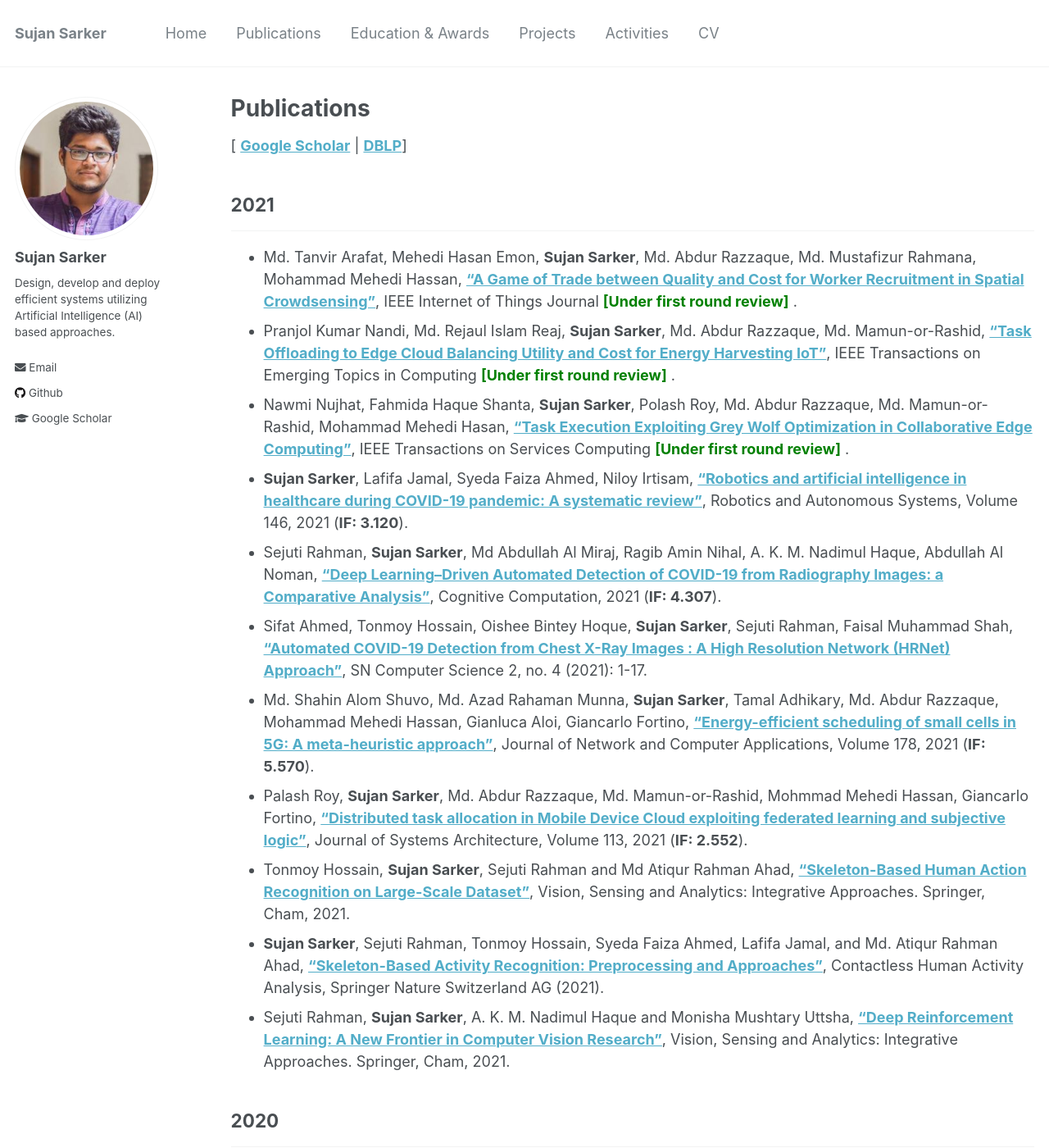
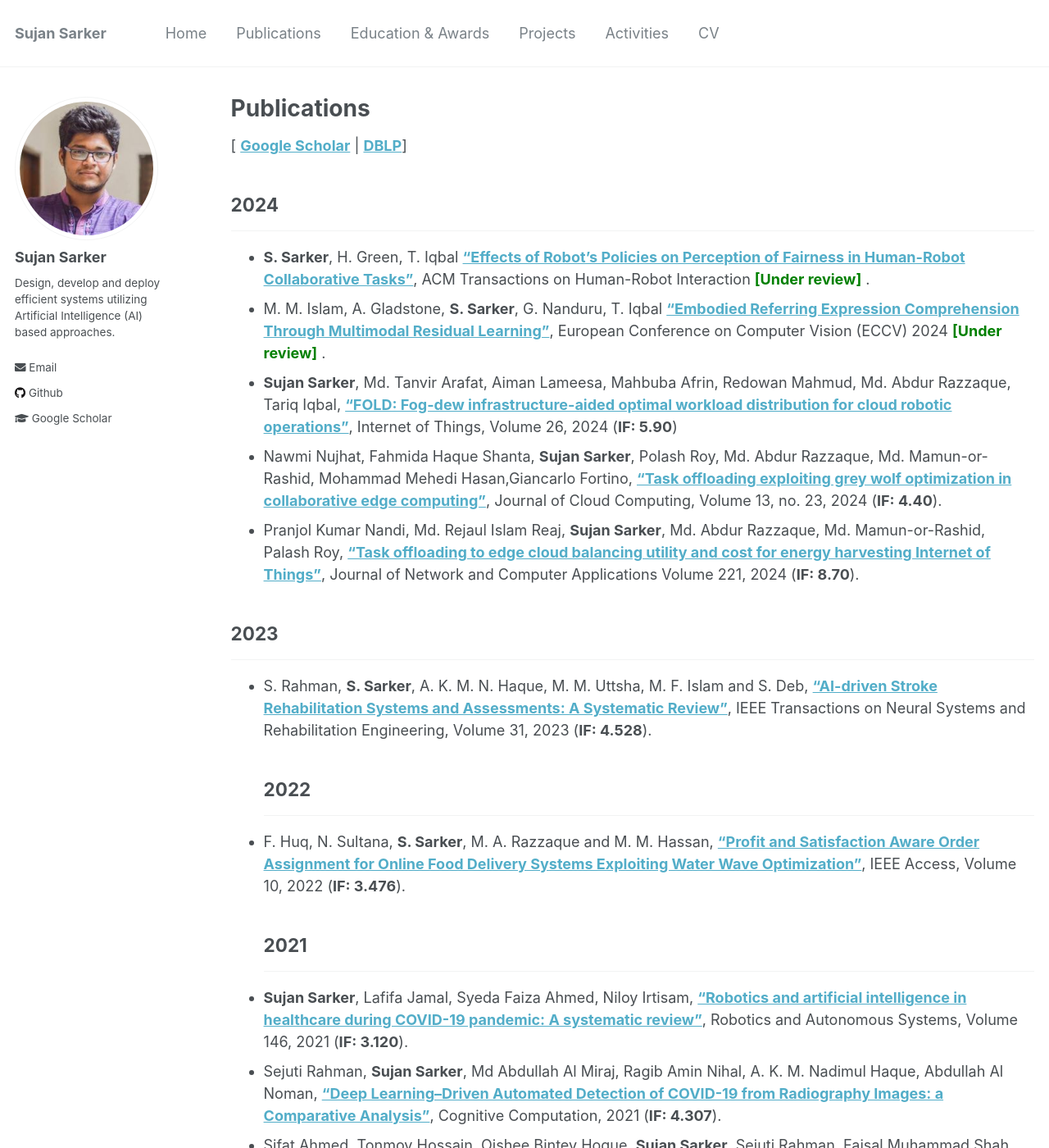
Before and after one commit to sujan-sarker/sujan-sarker.github.io, a Jekyll site: the page built from _pages/publications.md, in a window 1280 px wide and 1400 px high. Shown: the whole window at 82% size. Built offline with Jekyll 4.4.1, drawn with Linux system fonts in a browser that asks for light colours.

Commit message:
Update publications.md

```diff
--- a/_pages/publications.md
+++ b/_pages/publications.md
@@ -7,13 +7,25 @@ author_profile: true
 
 [ [**Google Scholar**](https://scholar.google.com/citations?hl=en&user=uCSts6gAAAAJ&view_op=list_works&sortby=pubdate) \| [**DBLP**](https://dblp.org/pid/183/5530.html)]
 
+## 2024
+-----------
+* **S. Sarker**, H. Green, T. Iqbal [**"Effects of Robot’s Policies on Perception of Fairness in Human-Robot Collaborative Tasks"**](#), ACM Transactions on Human-Robot Interaction <span style ="color:Green"> **[Under review]** </span>.
+* M. M. Islam, A. Gladstone, **S. Sarker**, G. Nanduru, T. Iqbal [**"Embodied Referring Expression Comprehension Through Multimodal Residual Learning"**](#), European Conference on Computer Vision (ECCV) 2024 <span style ="color:Green"> **[Under review]** </span>.
+<!--* Md. Tanvir Arafat, Mehedi Hasan Emon, **Sujan Sarker**, Md. Abdur Razzaque, Md. Mustafizur
+Rahmana, Mohammad Mehedi Hassan, [**"A Game of Trade between Quality and Cost for Worker
+Recruitment in Spatial Crowdsensing"**](#), IEEE Internet of Things Journal <span style ="color:Green"> **[Under first round review]** </span>.-->
+* **Sujan Sarker**, Md. Tanvir Arafat, Aiman Lameesa, Mahbuba Afrin, Redowan Mahmud, Md. Abdur Razzaque, Tariq Iqbal, [**"FOLD: Fog-dew infrastructure-aided optimal workload distribution for cloud robotic operations"**](#), Internet of Things, Volume 26, 2024 (**IF: 5.90**)
+* Nawmi Nujhat, Fahmida Haque Shanta, **Sujan Sarker**, Polash Roy, Md. Abdur Razzaque, Md. Mamun-or-Rashid, Mohammad Mehedi Hasan,Giancarlo Fortino, [**"Task offloading exploiting grey wolf optimization in collaborative edge computing"**](#), Journal of Cloud Computing, Volume 13, no. 23, 2024 (**IF: 4.40**).
+* Pranjol Kumar Nandi, Md. Rejaul Islam Reaj, **Sujan Sarker**, Md. Abdur Razzaque, Md. Mamun-or-Rashid, Palash Roy, [**"Task offloading to edge cloud balancing utility and cost for energy harvesting Internet of Things"**](#), Journal of Network and Computer Applications Volume 221, 2024 (**IF: 8.70**).
+
+## 2023
+-----------
+* S. Rahman, **S. Sarker**, A. K. M. N. Haque, M. M. Uttsha, M. F. Islam and S. Deb, [**"AI-driven Stroke Rehabilitation Systems and Assessments: A Systematic Review"**](#), IEEE Transactions on Neural Systems and Rehabilitation Engineering, Volume 31, 2023 (**IF: 4.528**).
+## 2022
+-----------
+* F. Huq, N. Sultana, **S. Sarker**, M. A. Razzaque and M. M. Hassan, [**"Profit and Satisfaction Aware Order Assignment for Online Food Delivery Systems Exploiting Water Wave Optimization"**](#), IEEE Access, Volume 10, 2022 (**IF: 3.476**).
 ## 2021
 -----------
-* Md. Tanvir Arafat, Mehedi Hasan Emon, **Sujan Sarker**, Md. Abdur Razzaque, Md. Mustafizur
-Rahmana, Mohammad Mehedi Hassan, [**"A Game of Trade between Quality and Cost for Worker
-Recruitment in Spatial Crowdsensing"**](#), IEEE Internet of Things Journal <span style ="color:Green"> **[Under first round review]** </span>.
-* Pranjol Kumar Nandi, Md. Rejaul Islam Reaj, **Sujan Sarker**, Md. Abdur Razzaque, Md. Mamun-or-Rashid, [**"Task Offloading to Edge Cloud Balancing Utility and Cost for Energy Harvesting IoT"**](#), IEEE Transactions on Emerging Topics in Computing <span style ="color:Green"> **[Under first round review]** </span>.
-* Nawmi Nujhat, Fahmida Haque Shanta, **Sujan Sarker**, Polash Roy, Md. Abdur Razzaque, Md. Mamun-or-Rashid, Mohammad Mehedi Hasan, [**"Task Execution Exploiting Grey Wolf Optimization in Collaborative Edge Computing"**](#), IEEE Transactions on Services Computing <span style ="color:Green"> **[Under first round review]** </span>.
 * **Sujan Sarker**, Lafifa Jamal, Syeda Faiza Ahmed, Niloy Irtisam, [**"Robotics and artificial intelligence in healthcare during COVID-19 pandemic: A systematic review"**](https://www.sciencedirect.com/science/article/pii/S0921889021001871), Robotics and Autonomous Systems, Volume 146, 2021 (**IF: 3.120**).
 * Sejuti Rahman, **Sujan Sarker**, Md Abdullah Al Miraj, Ragib Amin Nihal, A. K. M. Nadimul Haque, Abdullah Al Noman, [**"Deep Learning–Driven Automated Detection of COVID-19 from Radiography Images: a Comparative Analysis"**](https://link.springer.com/article/10.1007/s12559-020-09779-5), Cognitive Computation, 2021 (**IF: 4.307**).
 * Sifat Ahmed, Tonmoy Hossain, Oishee Bintey Hoque, **Sujan Sarker**, Sejuti Rahman, Faisal Muhammad Shah, [**"Automated COVID-19 Detection from Chest X-Ray Images : A High Resolution Network (HRNet) Approach"**](https://link.springer.com/article/10.1007/s42979-021-00690-w), SN Computer Science 2, no. 4 (2021): 1-17.
```
